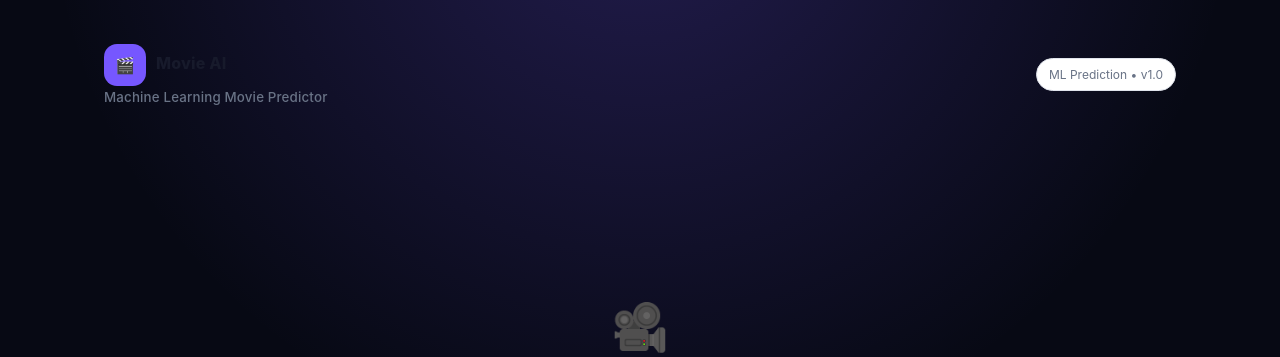
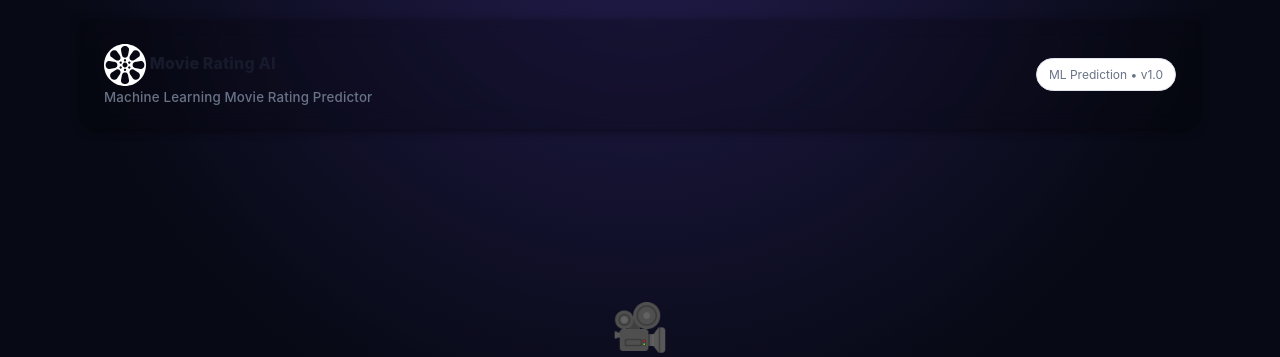
Before and after one commit to Trnk7/MOVIE-RATING, a Flask app: template templates/index.html in a window 1280 px wide. Shown: the top 357 px of the page. Run offline with Flask 3, Linux system fonts and the light colour scheme; the template is opened without the code that fills it, so the values that code supplies are empty; parts of the project's set-up code (start-up, migrations or seed data) failed here and were passed over.

Commit message:
Refactor code structure for improved readability and maintainability

```diff
--- a/static/style.css
+++ b/static/style.css
@@ -49,7 +49,11 @@ header {
     display: flex;
     justify-content: space-between;
     align-items: center;
-
+    z-index: 10;
+    background-color: rgba(0,0,0, .2);
+    backdrop-filter: blur(10px);
+    box-shadow: 0 2px 10px rgba(0,0,0, .5);
+    border-radius: 0 0 20px 20px;
 }
 
 .brand {
@@ -67,13 +71,12 @@ header {
 .logo {
     display: inline-grid;
     place-items: center;
+    vertical-align: middle
+}
+.logo img {
     width: 42px;
     height: 42px;
-    border-radius: 13px;
-    background: var(--accent);
     color: white;
-    margin-right: 10px;
-    vertical-align: middle
 }
 
 .pill {
--- a/templates/index.html
+++ b/templates/index.html
@@ -14,9 +14,11 @@
     <div class="app">
       <header>
         <div class="brand">
-          <span class="logo">🎬</span>Movie AI<small
-            >Machine Learning Movie Predictor</small
-          >
+    <a href="/" class="logo">
+        <img src="{{ url_for('static', filename='images/logo.svg') }}" alt="Movie Rating AI">
+      </a>
+      <span>Movie Rating AI</span>
+          <small>Machine Learning Movie Rating Predictor</small>
         </div>
         <div class="pill">ML Prediction • v1.0</div>
       </header>
```
Also changed, not shown: static/images/logo.svg (added).
